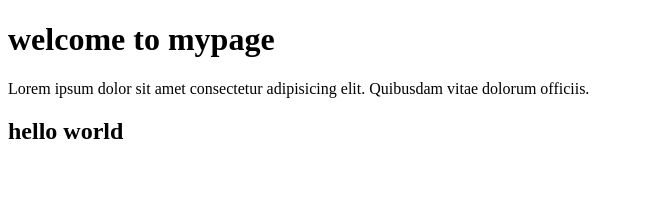
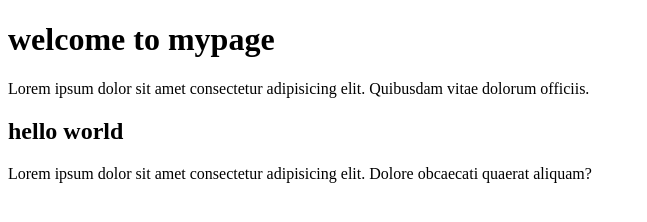
Before and after one commit to Adershradhakrishnan/swer, a plain HTML site: page der/index.html in a window 1280 px wide. Shown: the whole page, without its empty margins (0-647 px from the left). Drawn offline with Linux system fonts and the light colour scheme.

Commit message:
third message

```diff
--- a/der/index.html
+++ b/der/index.html
@@ -9,5 +9,6 @@
     <h1>welcome to mypage</h1>
     <p>Lorem ipsum dolor sit amet consectetur adipisicing elit. Quibusdam vitae dolorum officiis.</p>
     <h2>hello world</h2>
+    <p>Lorem ipsum dolor sit amet consectetur adipisicing elit. Dolore obcaecati quaerat aliquam?</p>
 </body>
 </html>
```
